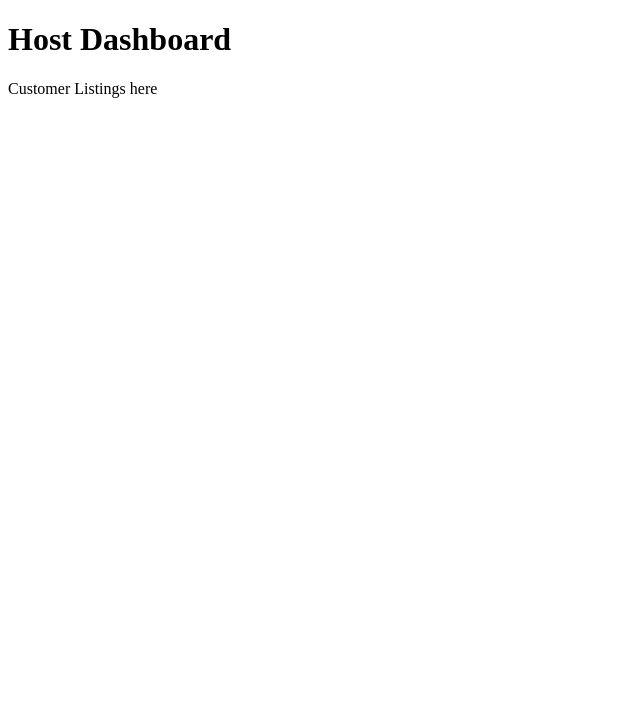
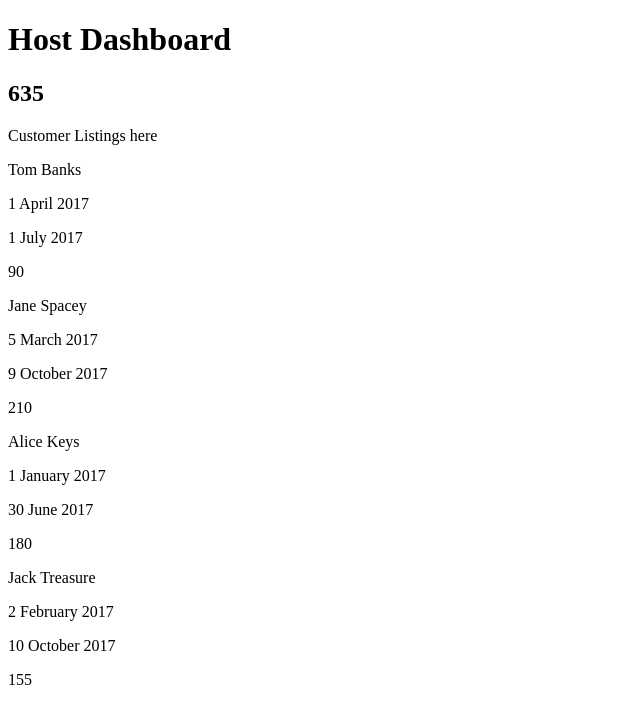
Before and after one commit to ypyang237/store_me, a Next.js app: page /host in a window 1280 px wide. Shown: the top 724 px of the page, without its empty margins (0-640 px from the left). Built offline with nearby package versions, Linux system fonts and the light colour scheme.

Commit message:
adds basic customer info

```diff
--- a/components/CustomerListing/CustomerListing.js
+++ b/components/CustomerListing/CustomerListing.js
@@ -1,9 +1,32 @@
 import React, { Component } from 'react';
 // import numeral from 'numeral';
 
-const fakeCustomerData = {
-   name: 'Owen'
-};
+const customerData = [
+  {
+    name: 'Tom Banks',
+    startDate: "1 April 2017",
+    endDate: "1 July 2017",
+    totalFee: 90
+  },
+  {
+    name: 'Jane Spacey',
+    startDate: "5 March 2017",
+    endDate: "9 October 2017",
+    totalFee: 210
+  },
+  {
+    name: 'Alice Keys',
+    startDate: "1 January 2017",
+    endDate: "30 June 2017",
+    totalFee: 180
+  },
+  {
+    name: 'Jack Treasure',
+    startDate: "2 February 2017",
+    endDate: "10 October 2017",
+    totalFee: 155
+  },
+];
 
 
 // ToDo: we can add a filter for customers if we like
@@ -11,13 +34,29 @@ const customerFilter = null;
 
 class CustomerListing extends Component {
 
+  render() {
 
-  render() {
+    var earning = 0;
+
+    var customerTable = customerData.map(function(customer){
+      earning += customer.totalFee;
+
+      return (
+        <div>
+          <p>{customer.name}</p>
+          <p>{customer.startDate}</p>
+          <p>{customer.endDate}</p>
+          <p>{customer.totalFee}</p>
+        </div>
+      )
+    })
 
     return(
       <div>
         <div>
+          <h2>{earning}</h2>
           <p>Customer Listings here</p>
+          {customerTable}
         </div>
       </div>
     )
```
